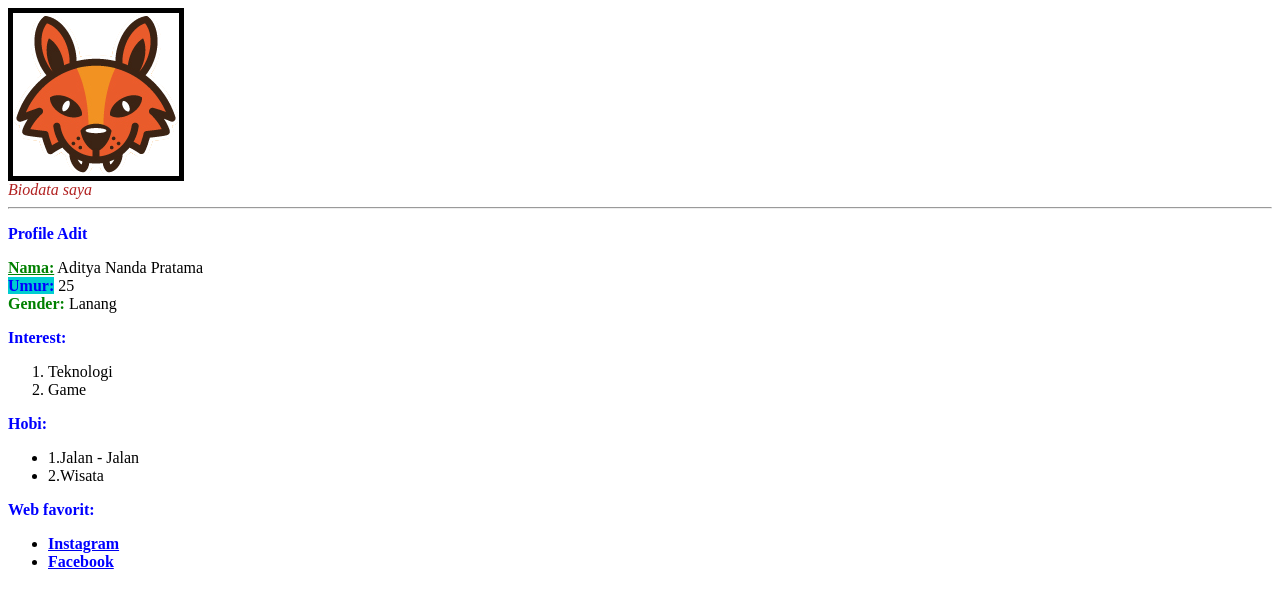
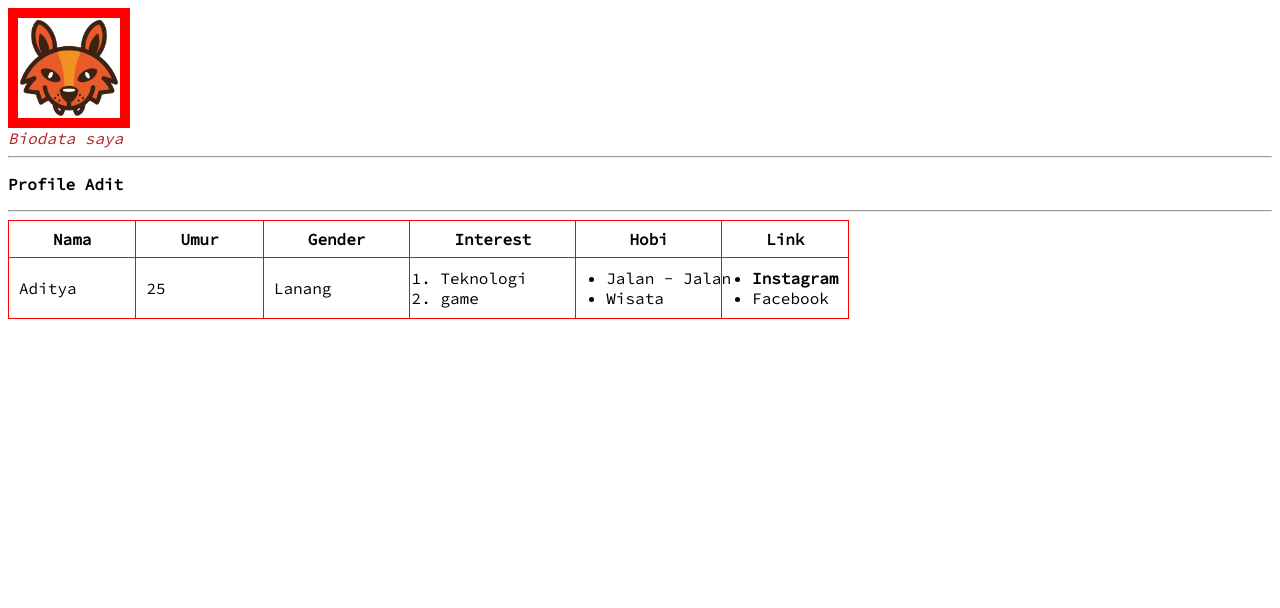
Before and after one commit to adit-94/hacktiv8-latihan, a plain HTML site: page index.html in a window 1280 px wide. Drawn offline with Linux system fonts and the light colour scheme.

Commit message:
layouting-by-adit

```diff
--- a/assets/style.css
+++ b/assets/style.css
@@ -1,6 +1,41 @@
-b {
- color: blue;
- }
+.profile-photo{
+display: inline-block;
+border: 10px solid red;
+}
+
+body{
+  font-family: 'Source Code Pro', monospace;
+}
+.profile-data {
+  border: 1px solid red;
+  border-collapse: collapse;
+}
+.profile-data th {
+    border: 1px solid red;
+    text-align: center;
+    font-weight: bold;
+    padding: 8px 44px;
+}
+.profile-data td {
+  padding: 10px;
+  border: 1px solid red;
+  text-align: left;
+
+}
+.profile-data ol,.profile-data ul, .profile-data ul {
+  margin: 0;
+  padding: 0;
+  position: relative;
+  left: 20px;
+
+}
+
+
+ a,b {
+  text-decoration: none;
+  color: black;
+    }
+
 
  .data-ktp {
        color: green;
--- a/index.html
+++ b/index.html
@@ -5,36 +5,57 @@
     </title>
     <link rel="icon" href="icon.png">
     <link rel="stylesheet" href="assets/style.css">
+    <link href="https://fonts.googleapis.com/css?family=Source+Code+Pro&display=swap" rel="stylesheet">
     </head>
 
   <body>
-    <img src="fox.png" alt="hacktiv8" border="5">
+    <div class="profile-photo">
+      <img height="100px" src="fox.png" alt="hacktiv8" >
+    </div>
+
     <br>
 
     <em style="color:firebrick"> Biodata saya</em>
     <hr> <!--   ini untuk garis dan spasi -->
 
     <p><b>Profile Adit</b> </p>
-    <b id="data-ktp-primary" class="data-ktp">Nama:</b> Aditya Nanda Pratama <br>
-    <b class="data-ktp-nonprimary" class="data-ktp" >Umur:</b> 25 <br>
-    <b class="data-ktp">Gender:</b> Lanang <br>
-        <p></p><b>Interest:</b>
-        <ol>
-          <li>Teknologi</li>
-          <li>Game</li>
-        </ol>
+<hr>
+    <table class="profile-data" >
+      <thead>
+        <th>Nama</th>
+        <th>Umur</th>
+        <th>Gender</th>
+        <th>Interest</th>
+        <th>Hobi</th>
+        <th>Link</th>
+      </thead>
+      <tr>
+        <td>Aditya </td>
+        <td>25</td>
+        <td>Lanang</td>
 
-    <p><b>Hobi:</b></p>
-    <ul>
-      <li>1.Jalan - Jalan</li>
-      <li>2.Wisata</li>
-    </ul>
+        <td>
+          <ol>
+            <li>Teknologi</li>
+            <li>game</li>
+          </ol>
+        </td>
+        <td>
+          <ul>
+            <li>Jalan - Jalan</li>
+            <li>Wisata</li>
+          </ul>
+        </td>
 
-    <p><b>Web favorit:</b></p>
-    <ul>
-      <li><a href="https://www.instagram.com/aditya_nanda.94/" target="_blank"><b>Instagram</b> </a></li>
-       <li><a href="https://www.facebook.com/aditya.np.94" target="_blank"><b>Facebook</b> </a></li>
+        <td>
+          <ul>
+               <li><a href="https://www.instagram.com/aditya_nanda.94/" target="_blank"><b>Instagram</b> </a></li>
+               <li><a href="https://www.facebook.com/aditya.np.94" target="_blank">Facebook </a></li>
+          </ul>
+              </td>
+      </tr>
 
-    </ul>
-          </body>
+    </table>
+
+     </body>
 </html>
```
Also changed, not shown: backu.txt (added).
